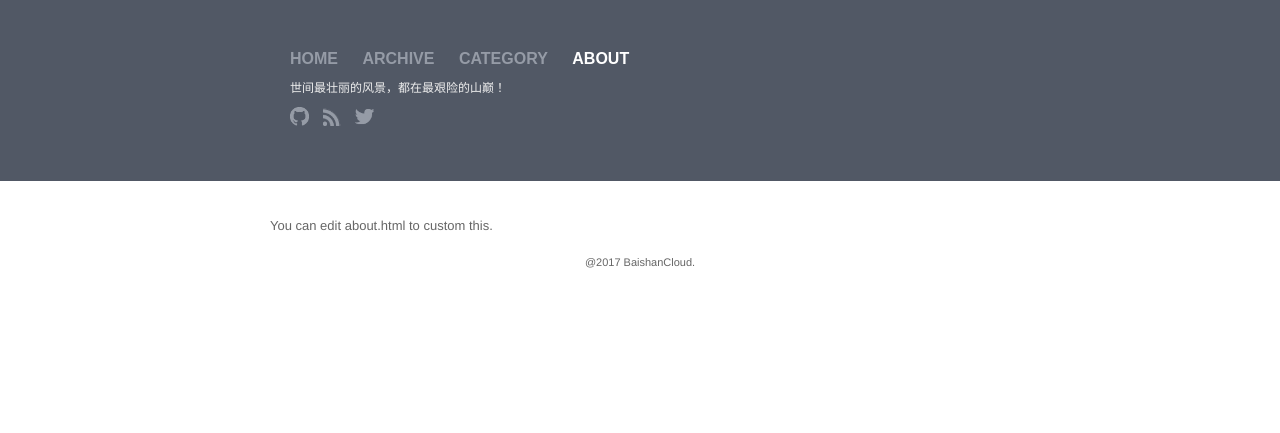
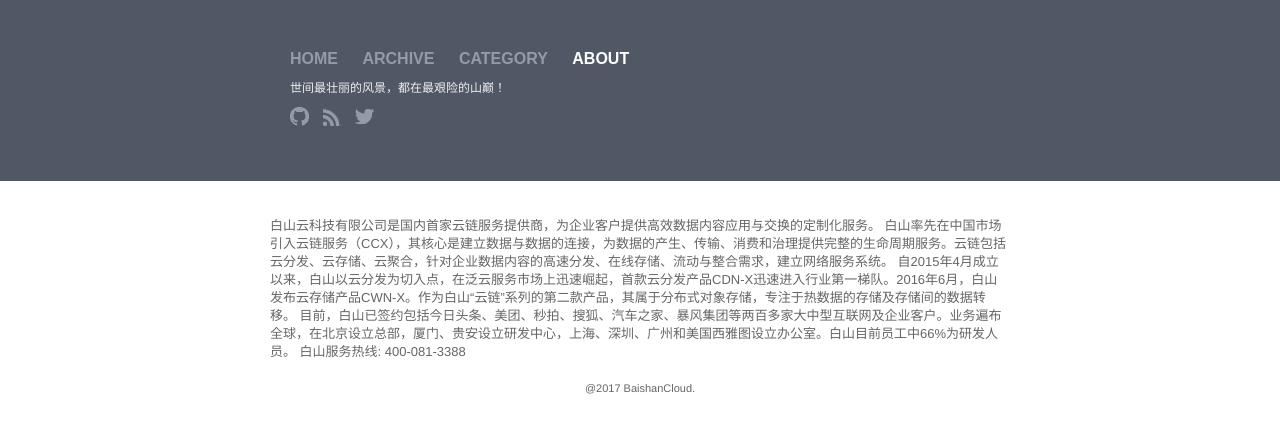
Before and after one commit to baishancloud/baishancloud.github.io, a Jekyll site: the page built from about.html, in a window 1280 px wide. Shown: the top 433 px of the page. Built offline with Jekyll 4.4.1, drawn with Linux system fonts in a browser that asks for light colours.

```diff
--- a/about.html
+++ b/about.html
@@ -4,5 +4,13 @@
 
 <div class="about">
 <br>
-You can edit about.html to custom this.
+白山云科技有限公司是国内首家云链服务提供商，为企业客户提供高效数据内容应用与交换的定制化服务。
+
+白山率先在中国市场引入云链服务（CCX），其核心是建立数据与数据的连接，为数据的产生、传输、消费和治理提供完整的生命周期服务。云链包括云分发、云存储、云聚合，针对企业数据内容的高速分发、在线存储、流动与整合需求，建立网络服务系统。
+
+自2015年4月成立以来，白山以云分发为切入点，在泛云服务市场上迅速崛起，首款云分发产品CDN-X迅速进入行业第一梯队。2016年6月，白山发布云存储产品CWN-X。作为白山“云链”系列的第二款产品，其属于分布式对象存储，专注于热数据的存储及存储间的数据转移。
+
+目前，白山已签约包括今日头条、美团、秒拍、搜狐、汽车之家、暴风集团等两百多家大中型互联网及企业客户。业务遍布全球，在北京设立总部，厦门、贵安设立研发中心，上海、深圳、广州和美国西雅图设立办公室。白山目前员工中66%为研发人员。
+
+白山服务热线: 400-081-3388
 </div>
```
Also changed, not shown: 1 other file.
